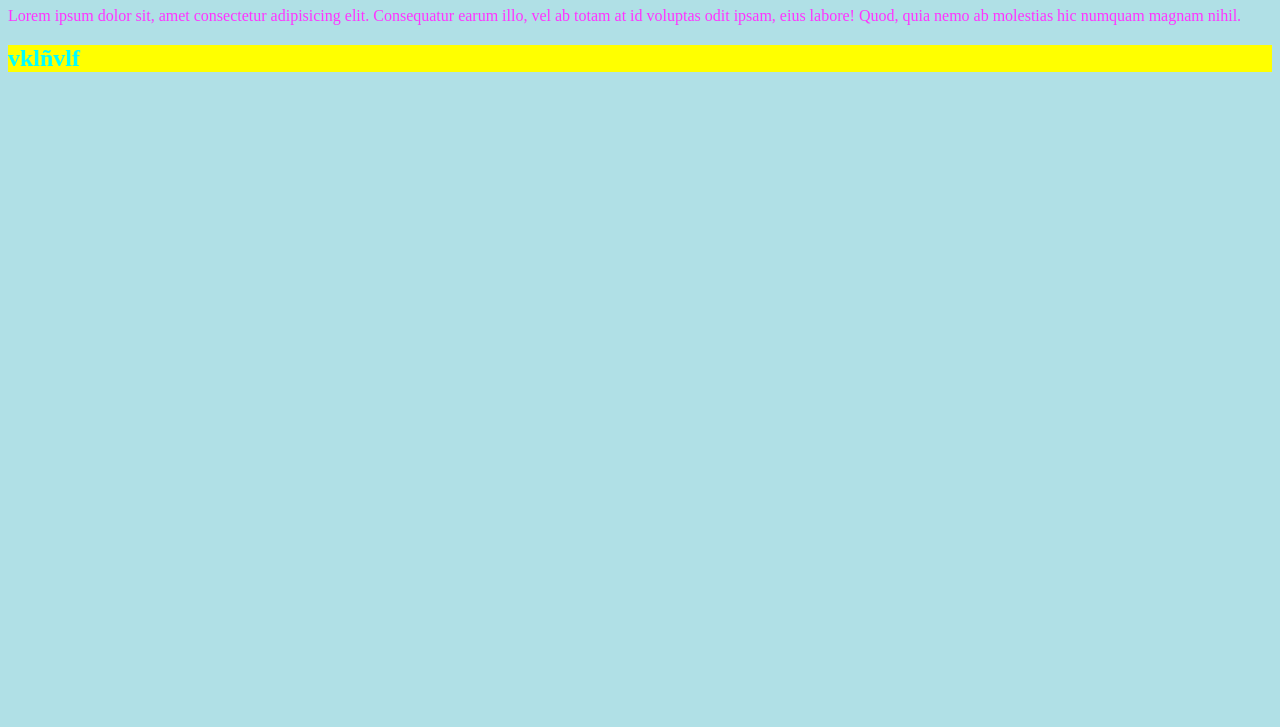
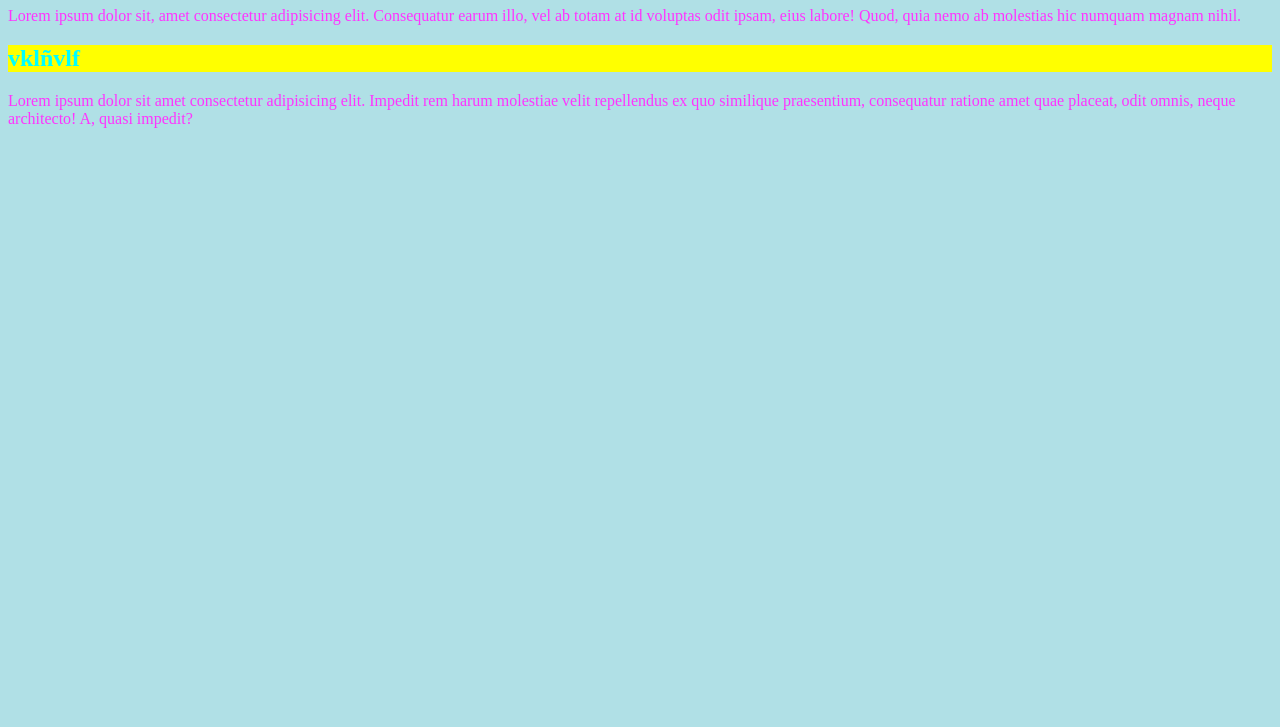
Before and after one commit to Patricio-D/Clasesgrabadasduoc, a plain HTML site: page index.html in a window 1280 px wide. Shown: the part 73-800 px from the top of the page. Drawn offline with Linux system fonts and the light colour scheme.

Commit message:
parrafo 2 creado

```diff
--- a/index.html
+++ b/index.html
@@ -12,5 +12,6 @@
     <p>Lorem ipsum dolor sit, amet consectetur adipisicing elit. Consequatur earum illo, vel ab totam at id voluptas odit ipsam, eius labore! Quod, quia nemo ab molestias hic numquam magnam nihil.</p>
 
     <h2>vklñvlf</h2>
+    <p>Lorem ipsum dolor sit amet consectetur adipisicing elit. Impedit rem harum molestiae velit repellendus ex quo similique praesentium, consequatur ratione amet quae placeat, odit omnis, neque architecto! A, quasi impedit?</p>
 </body>
 </html>
```
